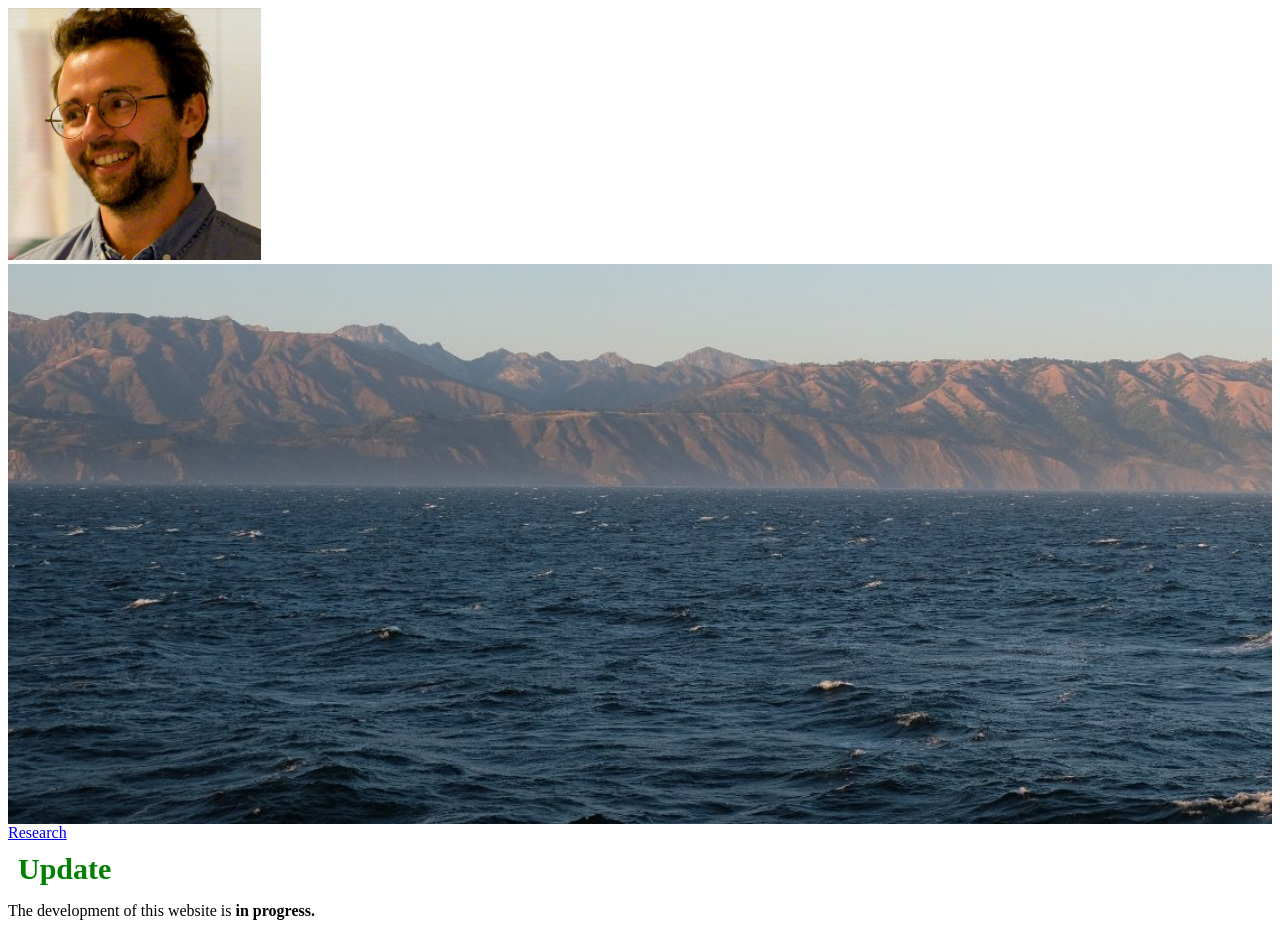
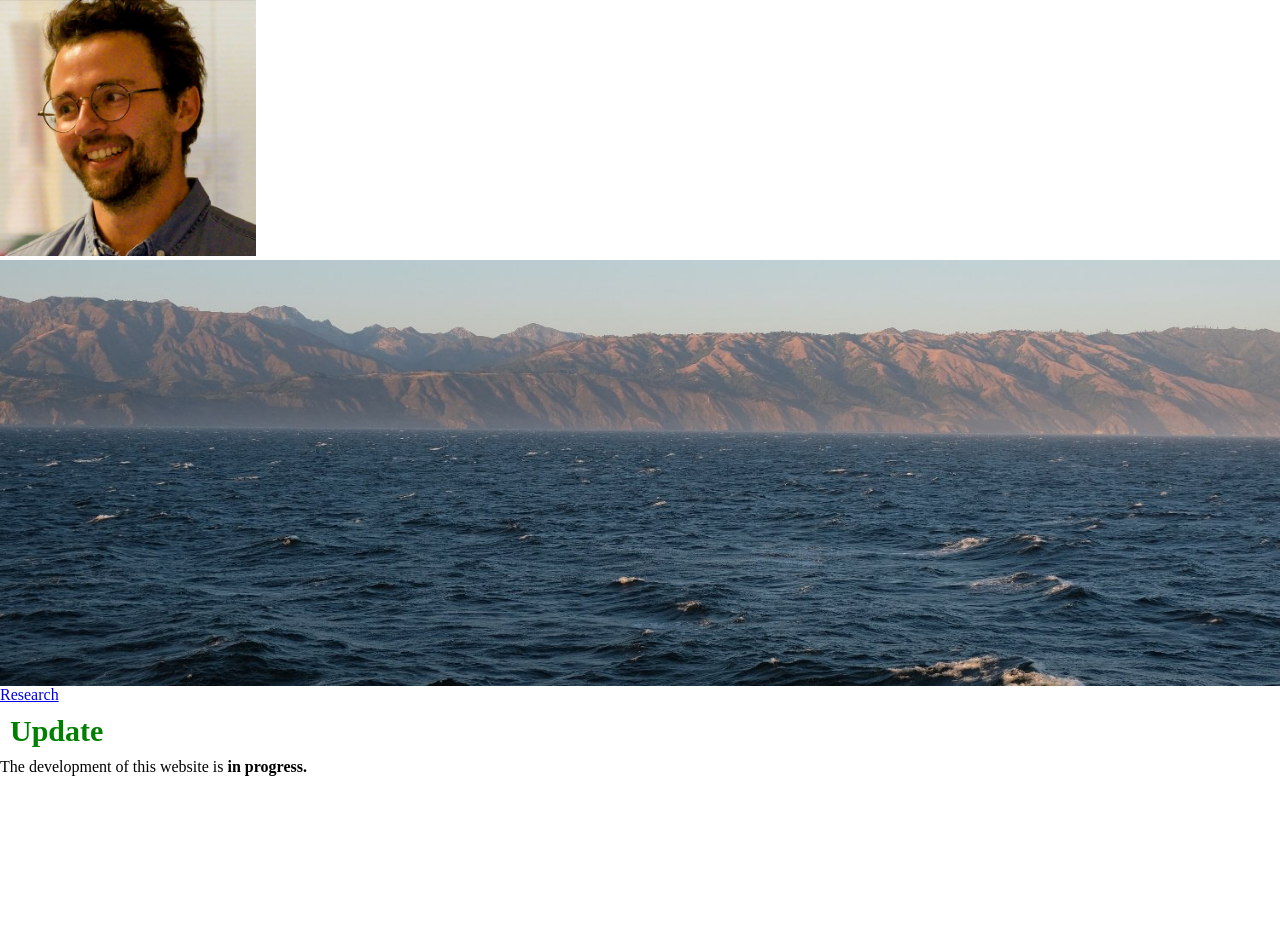
Before and after one commit to pierrechabert/pierrechabert.github.io, a Jekyll site: the page index.html, which Jekyll copies as it is, in a window 1280 px wide. Built offline with Jekyll 4.4.1, drawn with Linux system fonts in a browser that asks for light colours; after the commit the page ends 900 px from its top, so only the background shows below that.

Commit message:
Update index.html

```diff
--- a/index.html
+++ b/index.html
@@ -1,13 +1,25 @@
 <!doctype html>
 <html lang="en">
 
-  <style>
-      #one{
+  <head>
+    <style>
+          #one{
           margin-bottom: /*Play around with the value until you get the desired result , also try to change the margin-bottom to margin-top/left/right*/;
       }
+        * {
+            margin: 0;
+            padding: 0;
+        }
+        .imgbox {
+            display: grid;
+            height: 100%;
+        }
+        .center-fit {
+            max-width: 100%;
+            max-height: 100vh;
+            margin: auto;
+        }
     </style>
-
-  <head>
     <meta charset="utf-8">
     <title>Pierre Chabert</title>
       <img src="Image-pchabert.png"  width="20%" id="one">
@@ -17,9 +29,11 @@
 
 
   <body>
-      <div style="background-image: url('CCE2019.jpeg');
-  background-size: cover; height:480px; padding-top:80px;">
-  </div>
+    <body>
+<div class="imgbox">
+    <img class="center-fit" src='CCE2019.jpeg'>
+</div>
+
         <a href="https://pierrechabert.github.io/Research">Research</a>
 
     <h1 style="font-size:30px; color:green; margin:10px">Update</h1>
```
